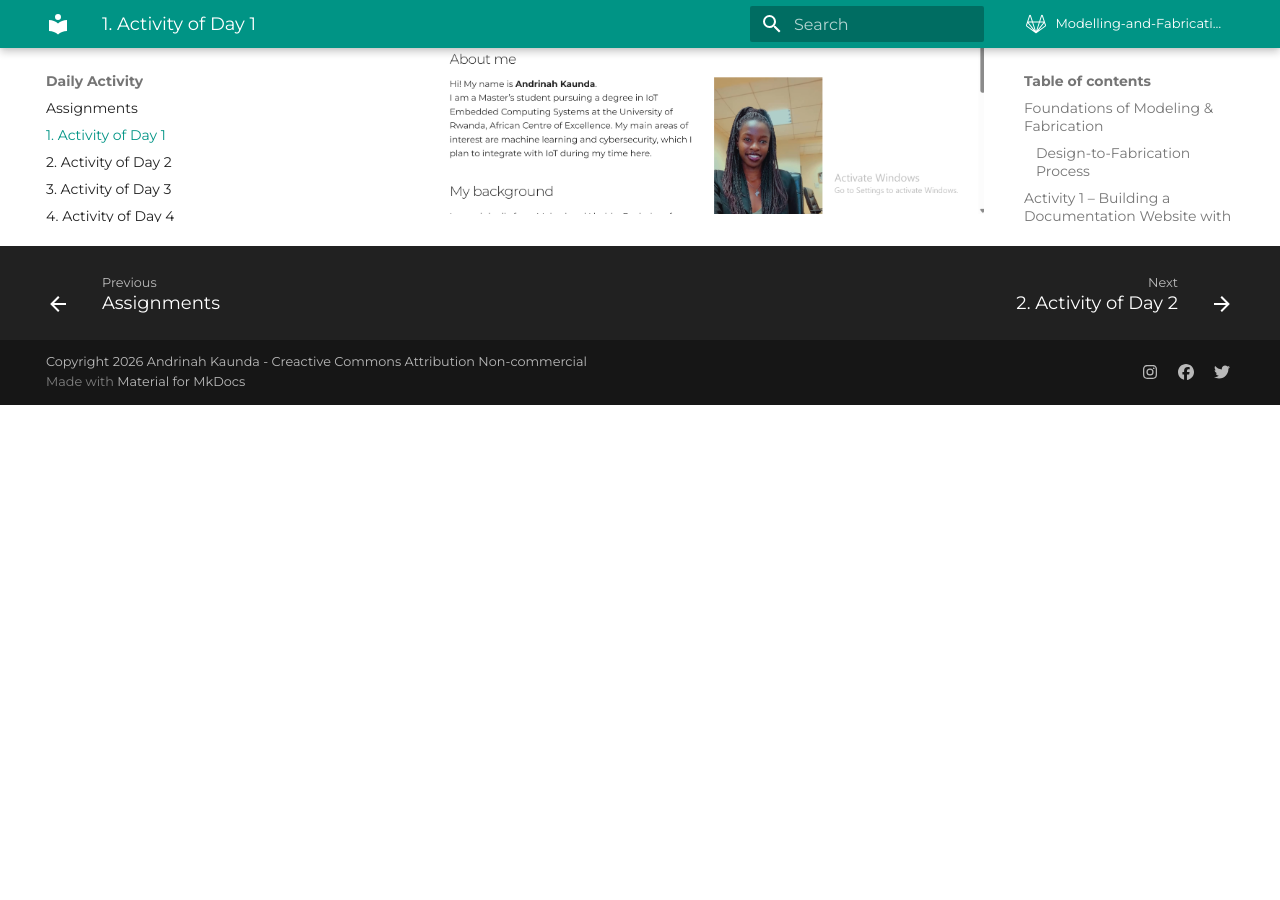
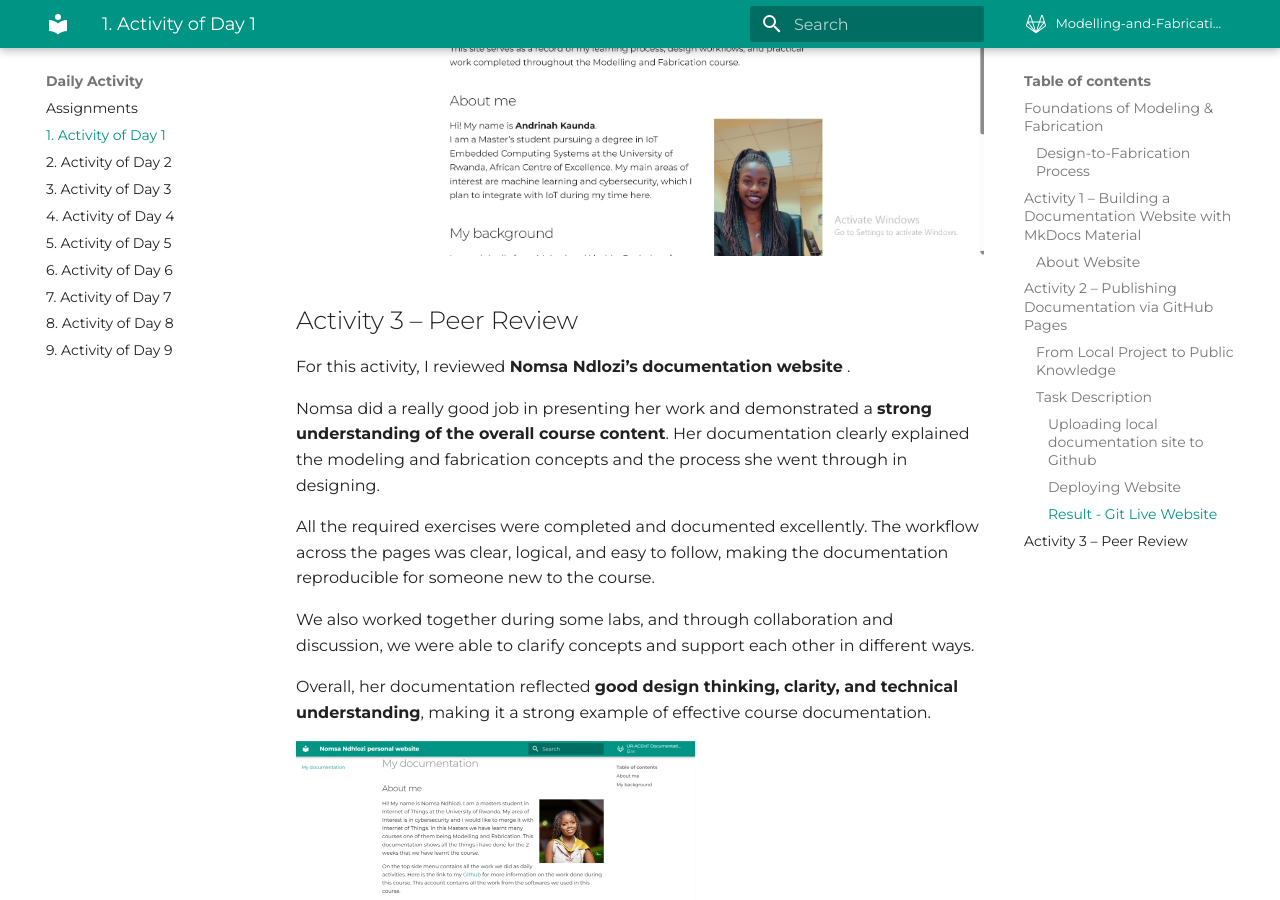
Before and after one commit to AndrinahKaunda/Modelling-and-Fabrication, an MkDocs documentation site: the page built from docs/Daily-Activity/day_1.md, in a window 1280 px wide and 900 px high, scrolled down 3635 px. Built offline with MkDocs 1.6.1 and Material for MkDocs 9.7.7, drawn with Linux system fonts in a browser that asks for light colours; comment, search, counter and statistics services are not loaded; before the commit the page ends 4040 px from its top, so only the background shows below that; some of the changed text lies outside the part shown.

Commit message:
final commit

```diff
--- a/docs/Daily-Activity/day_1.md
+++ b/docs/Daily-Activity/day_1.md
@@ -2,7 +2,9 @@
 
 ## Foundations of Modeling & Fabrication
 
-Modeling and Fabrication are inseparable parts of the design process, where computational thinking, material knowledge, and production methods all influence outcomes. Designing is not just about creating forms on a screen, it requires considering how ideas will physically manifest, making fabrication a central factor in shaping design decisions.
+Modeling and Fabrication are inseparable parts of the design process, where computational thinking, material knowledge, and production methods all influence outcomes.
+
+Designing is not just about creating forms on a screen, it requires considering how ideas will physically manifest, making fabrication a central factor in shaping design decisions.
 
 
 **Modeling** is more than representing shapes;
@@ -77,3 +79,20 @@ https://andrinahkaunda.github.io/Modelling-and-Fabrication/
 
 #### Result - Git Live Website
 ![Daily Activities](../images/day_1/liveSite.png){ width = 600}
+
+
+
+
+## Activity 3 – Peer Review
+
+For this activity, I reviewed **Nomsa Ndlozi’s documentation website** .
+
+Nomsa did a really good job in presenting her work and demonstrated a **strong understanding of the overall course content**. Her documentation clearly explained the modeling and fabrication concepts and the process she went through in designing.
+
+All the required exercises were completed and documented excellently. The workflow across the pages was clear, logical, and easy to follow, making the documentation reproducible for someone new to the course.
+
+We also worked together during some labs, and through collaboration and discussion, we were able to clarify concepts and support each other in different ways.
+
+Overall, her documentation reflected **good design thinking, clarity, and technical understanding**, making it a strong example of effective course documentation.
+
+![Peer Review – Nomsa’s Website](../images/day_1/nomsa.jpeg){ width=400 }
```
Also changed, not shown: docs/Daily-Activity/day_7.md (+3 -5 lines), docs/images/day_1/nomsa.jpeg (added).
